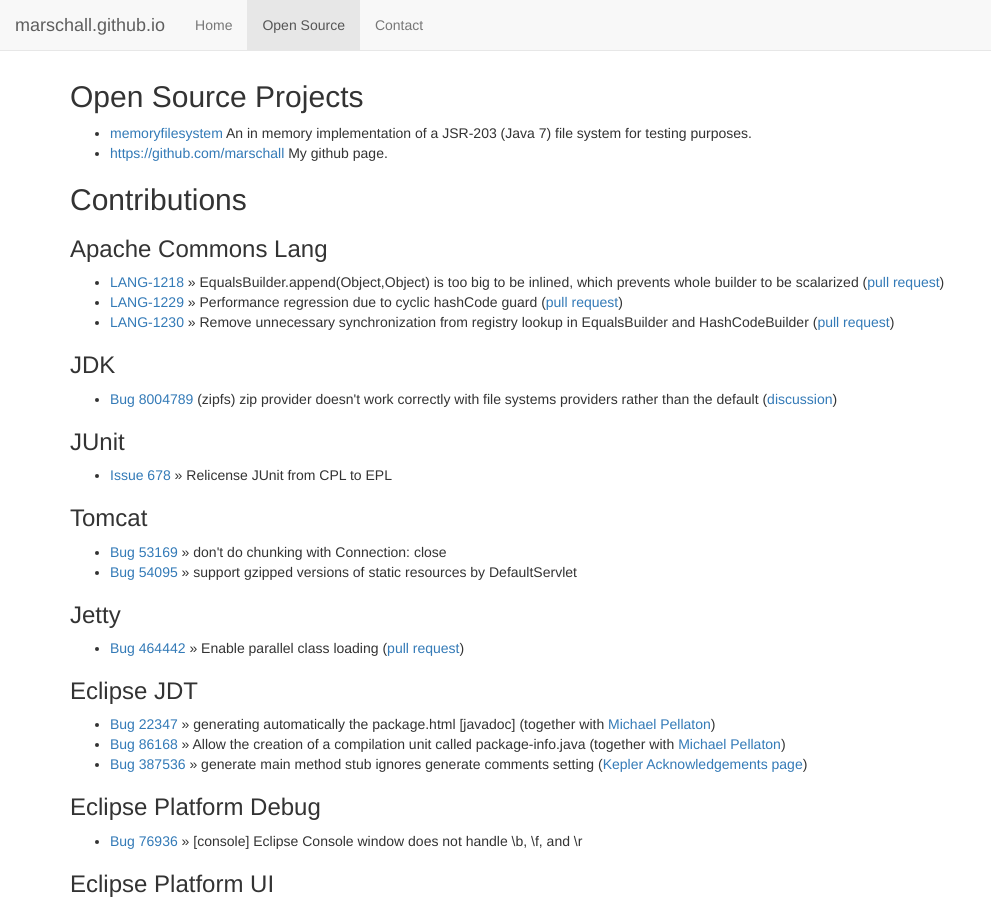
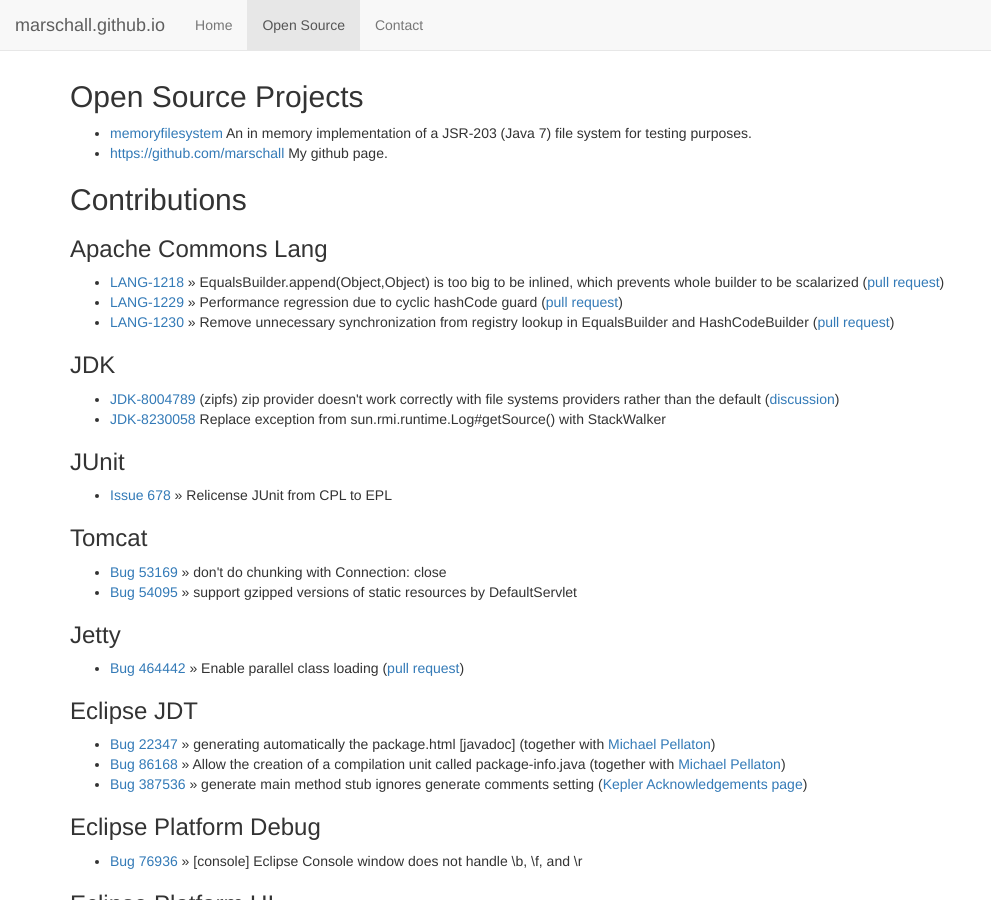
Before and after one commit to marschall/marschall.github.com, a Jekyll site: the page built from open-source.html, in a window 1280 px wide and 900 px high. Shown: the whole window, without its empty margins (0-991 px from the left). Built offline with Jekyll 4.4.1, drawn with Linux system fonts in a browser that asks for light colours.

Commit message:
add JDK-8230058

```diff
--- a/open-source.html
+++ b/open-source.html
@@ -20,7 +20,8 @@
 </ul>
 <h3>JDK</h3>
 <ul>
-  <li><a href="http://bugs.sun.com/view_bug.do?bug_id=8004789">Bug 8004789</a> (zipfs) zip provider doesn't work correctly with file systems providers rather than the default (<a href="http://mail.openjdk.java.net/pipermail/nio-dev/2012-December/002060.html">discussion</a>)</li>
+  <li><a href="https://bugs.openjdk.java.net/browse/JDK-8004789">JDK-8004789</a> (zipfs) zip provider doesn't work correctly with file systems providers rather than the default (<a href="http://mail.openjdk.java.net/pipermail/nio-dev/2012-December/002060.html">discussion</a>)</li>
+  <li><a href="https://bugs.openjdk.java.net/browse/JDK-8230058">JDK-8230058</a> Replace exception from sun.rmi.runtime.Log#getSource() with StackWalker</li>
 </ul>
 <h3>JUnit</h3>
 <ul>
```
